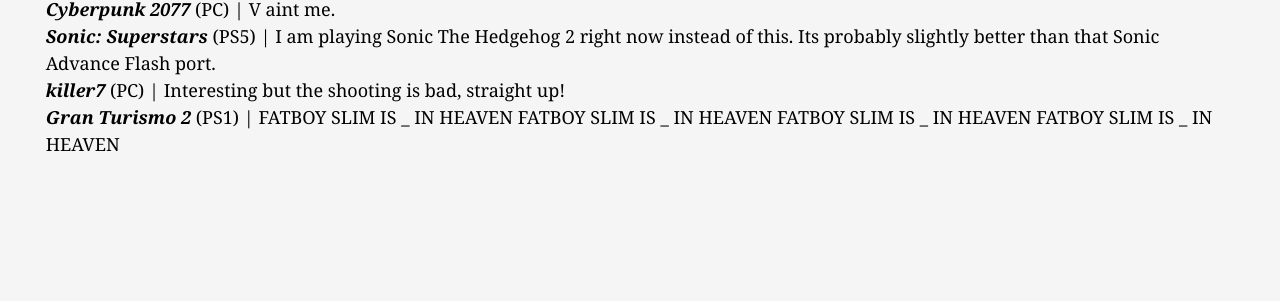
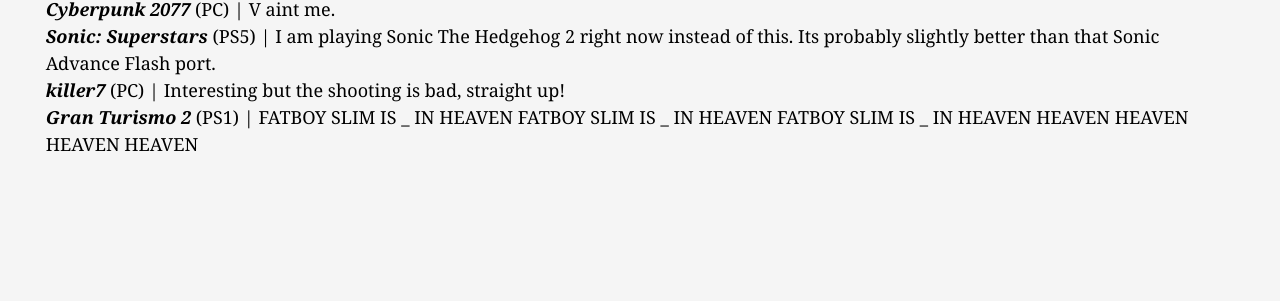
Before and after one commit to GreigHuth/greighuth.github.io, a Jekyll site: the page built from index.html, in a window 1280 px wide. Shown: the part 1728-2029 px from the top of the page. Built offline with Jekyll 4.4.1, drawn with Linux system fonts in a browser that asks for light colours.

Commit message:
Update minireviews.yaml

```diff
--- a/_data/minireviews.yaml
+++ b/_data/minireviews.yaml
@@ -89,4 +89,4 @@
 
 - title: Gran Turismo 2
   platform: PS1
-  text: FATBOY SLIM IS _ IN HEAVEN FATBOY SLIM IS _ IN HEAVEN FATBOY SLIM IS _ IN HEAVEN FATBOY SLIM IS _ IN HEAVEN
+  text: FATBOY SLIM IS _ IN HEAVEN FATBOY SLIM IS _ IN HEAVEN FATBOY SLIM IS _ IN HEAVEN HEAVEN HEAVEN HEAVEN HEAVEN
```
